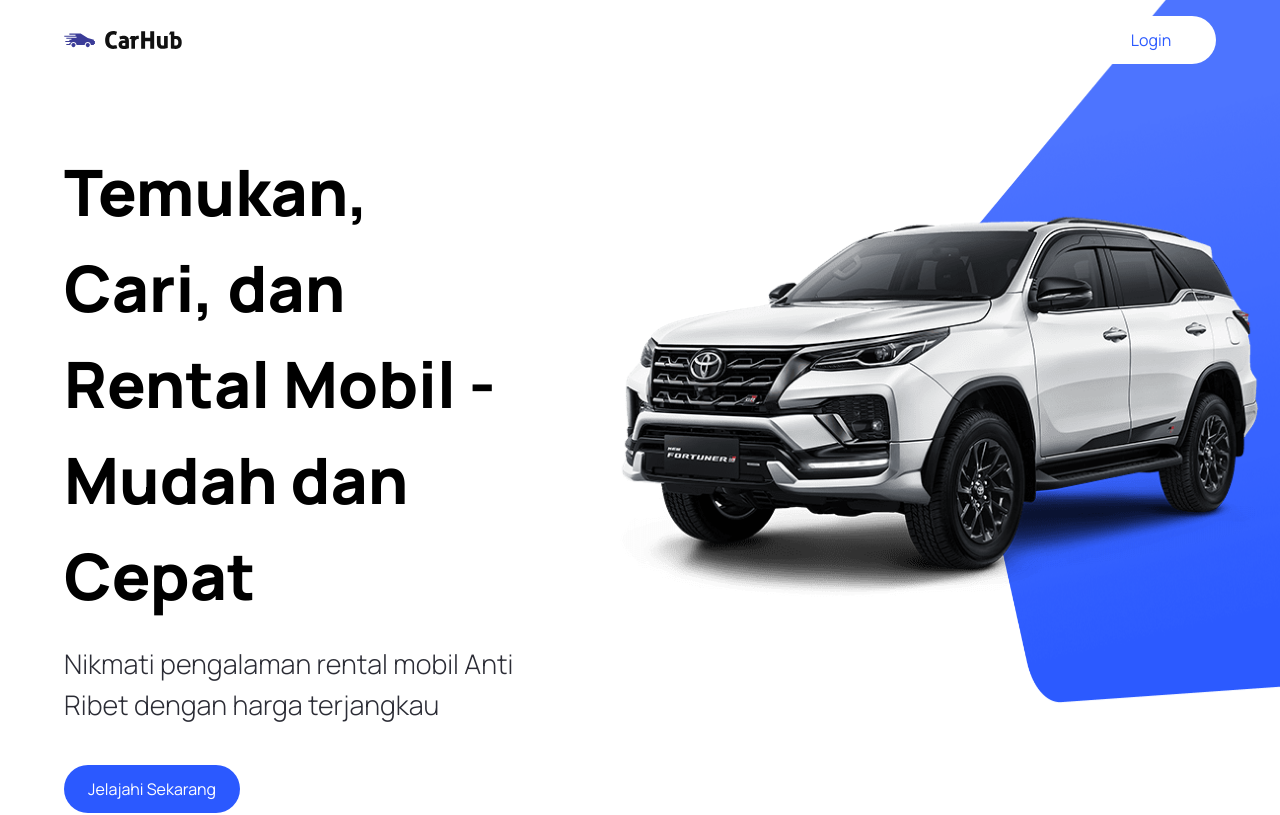
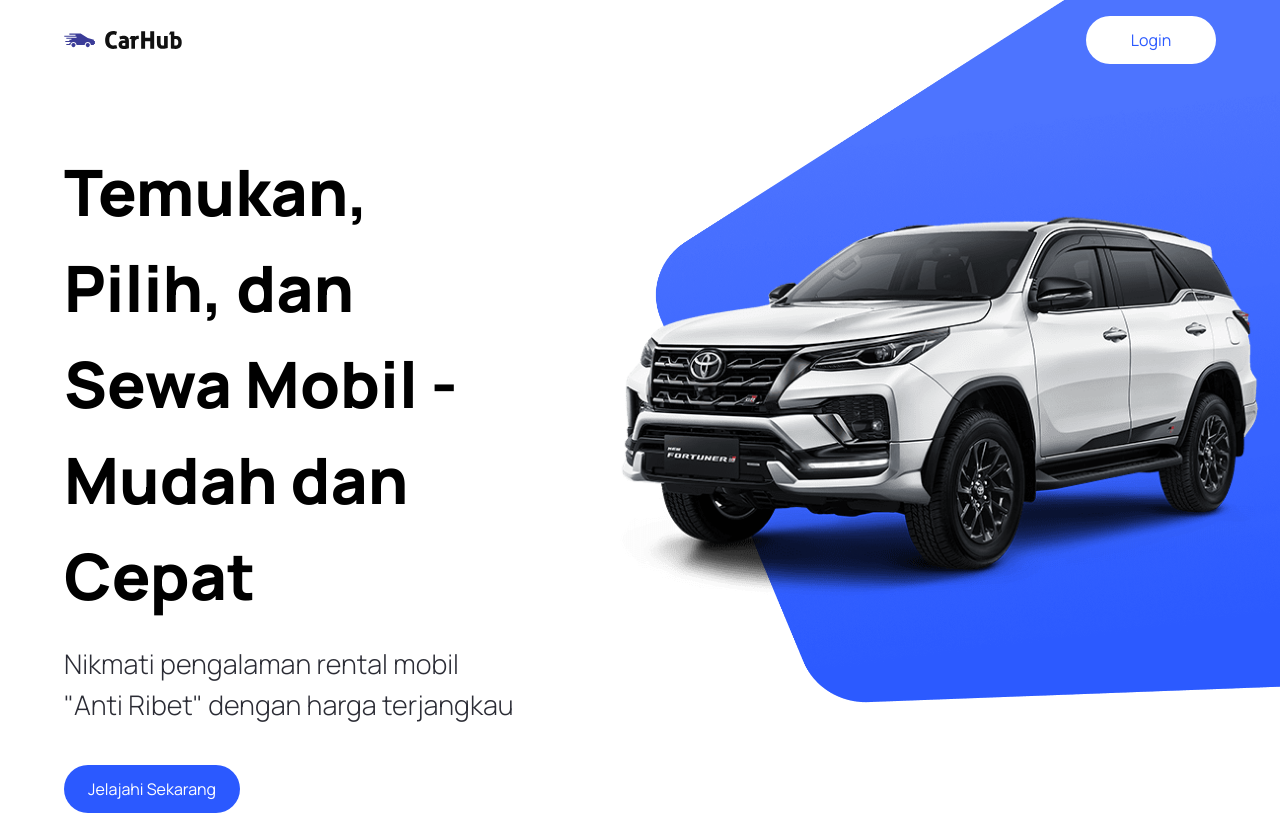
Before and after one commit to teguhwin8/rental_mobil, a Next.js app: page / in a window 1280 px wide. Shown: the top 815 px of the page. Built offline with nearby package versions, Linux system fonts and the light colour scheme.

Commit message:
fixing Hero

```diff
--- a/components/Hero.tsx
+++ b/components/Hero.tsx
@@ -10,10 +10,10 @@
     <div className="hero">
       <div className="flex-1 pt-36 padding-x">
         <h1 className="hero__title">
-          Temukan, Cari, dan Rental Mobil - Mudah dan Cepat
+          Temukan, Pilih, dan Sewa Mobil - Mudah dan Cepat
         </h1>
         <p className="hero__subtitle">
-          Nikmati pengalaman rental mobil Anti Ribet dengan harga terjangkau
+          Nikmati pengalaman rental mobil "Anti Ribet" dengan harga terjangkau
         </p>
         <CustomButton
           title="Jelajahi Sekarang"
@@ -29,8 +29,8 @@
             fill
             className="object-contain"
           />
-          <div className="hero__image-overlay"></div>
         </div>
+        <div className="hero__image-overlay"></div>
       </div>
     </div>
   );
```
